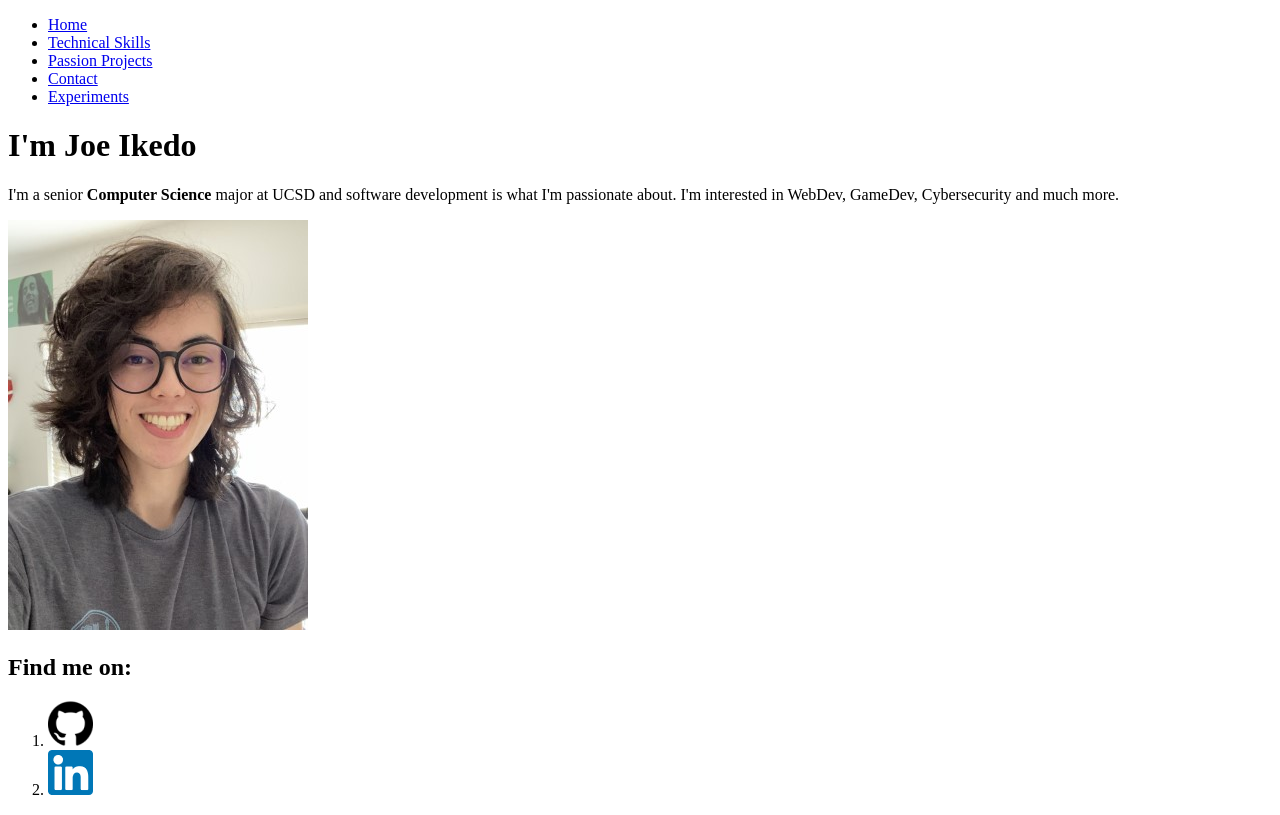
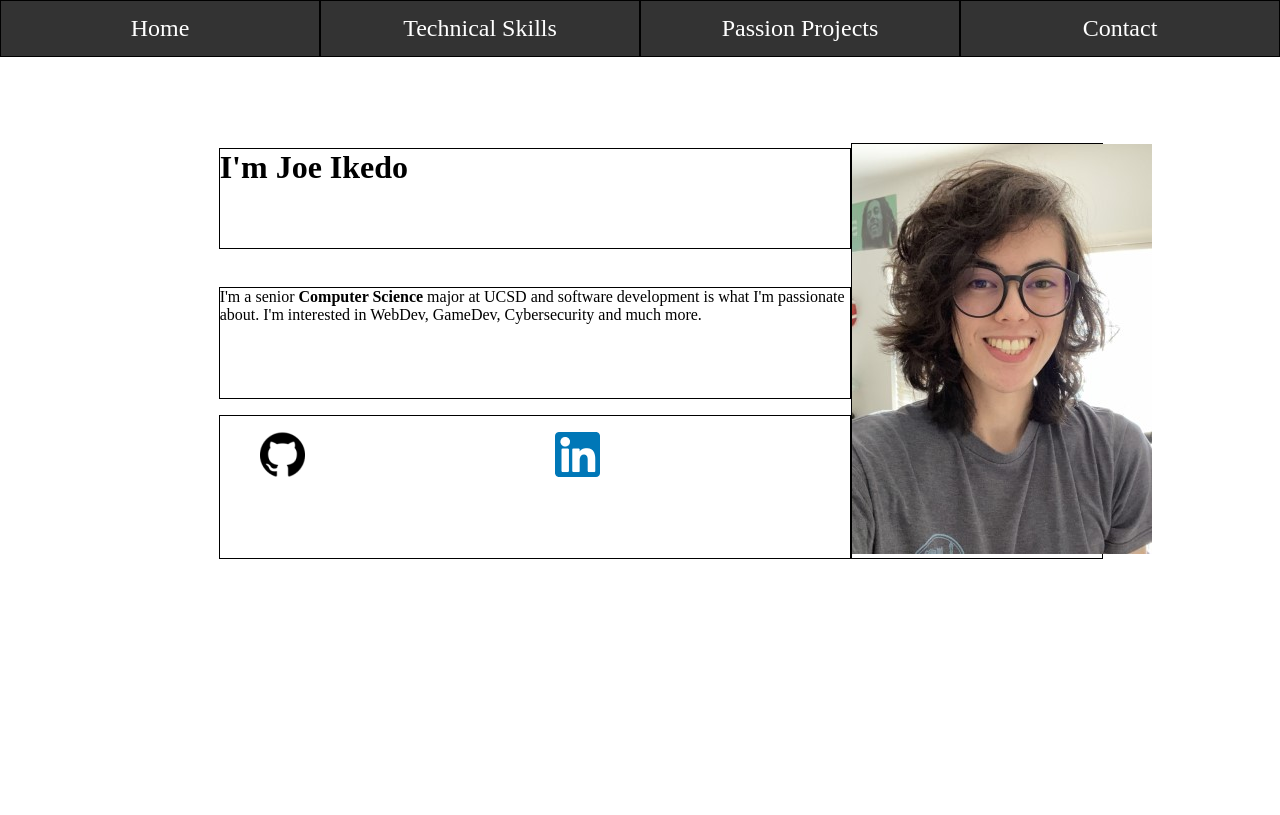
Before and after one commit to joeikedo/cse134-hw3, a plain HTML site: page index.html in a window 1280 px wide. Drawn offline with Linux system fonts and the light colour scheme.

Commit message:
working on grid

```diff
--- /dev/null
+++ b/defaultStyle.css
@@ -0,0 +1,114 @@
+:root{
+    --view-width-large: 1920px;
+    --view-width-medium: 1366px;
+    --view-width-small: 600px;
+}
+
+/* Nav Bar */
+
+nav{
+    position: fixed;
+    top: 0;
+    width: 100vw;
+    margin-left: -50vw;
+    left: 50%;
+    height: 60px;
+}
+
+#navigationList{
+    display: grid;
+    grid-template-columns: repeat(4, 1fr);
+}
+
+.navigationLink{
+    display: inline-block;
+    border: solid black 1px;
+}
+
+nav ul{
+    margin: 0;
+    padding: 0;
+    background-color: #333;
+}
+
+nav li a{
+    display: block;
+    color: white;
+    text-align: center;
+    padding: 14px 16px;
+    text-decoration: none;
+    font-size: 1.5rem;
+}
+
+nav li a:hover{
+    background-color: #111;
+}
+
+/* Home Page */
+
+#homeMainBlock{
+    display: grid;
+    grid-template-rows: repeat(3, 1fr);
+    grid-template-columns: repeat(3, 1fr);
+    margin-top: 10%;
+}
+
+#homeMainBlock > h1{
+    grid-row: 1;
+    grid-column: 1 / span 2;
+    margin-left: 25%;
+}
+
+#homeMainBlock > p{
+    grid-row: 2;
+    grid-column: 1 / span 2;
+    margin-left: 25%;
+}
+
+#homeMainBlock > picture{
+    grid-row: 1 / span 3;
+    grid-column: 3;
+    margin-right: 40%;
+    margin-top: 4%;
+}
+
+#socialMediaIcons{
+    grid-row: 3;
+    grid-column: 1 / span 2;
+    margin-left: 25%;
+}
+
+#socialMediaIcons > ol{
+    display: grid;
+    grid-template-columns: 1fr 1fr;
+    grid-template-rows: 1fr;
+}
+
+#socialMediaIcons li{
+    display: inline-block;
+}
+
+
+/* Technical Skills */
+
+main > * {
+    border: solid black 1px;
+}
+
+#skillsMainBlock{
+   margin-top: 65px;
+}
+
+
+/* Passion Projects */
+
+#passionMainBlock{
+    margin-top: 65px;
+}
+
+
+/* Contact */
+
+#contactMainBlock{
+    margin-top: 65px;
+}
--- a/index.html
+++ b/index.html
@@ -5,21 +5,21 @@
     <meta name="viewport" content="width=device-width, initial-scale=1.0">
     <title>Joe Ikedo's Homepage</title>
     <link rel="icon" href="media/computer_favicon.png" />
+    <link rel="stylesheet" href="defaultStyle.css" media="screen" type="text/css"/>
 </head>
 <body>
     <header>
         <nav>
-            <ul>
-                <li><a href="index.html">Home</a></li>
-                <li><a href="technicalSkills.html">Technical Skills</a></li>
-                <li><a href="passionProjects.html">Passion Projects</a></li>
-                <li><a href="contact.html">Contact</a></li>
-                <li><a href="experiments.html">Experiments</a></li>
+            <ul id="navigationList">
+                <li class="navigationLink"><a href="index.html">Home</a></li>
+                <li class="navigationLink"><a href="technicalSkills.html">Technical Skills</a></li>
+                <li class="navigationLink"><a href="passionProjects.html">Passion Projects</a></li>
+                <li class="navigationLink"><a href="contact.html">Contact</a></li>
             </ul>
         </nav>
     </header>
 
-    <main>
+    <main id="homeMainBlock">
         <h1>I'm Joe Ikedo</h1>
         <p>I'm a senior <strong>Computer Science</strong> major at UCSD and software development is what I'm passionate about.
             I'm interested in WebDev, GameDev, Cybersecurity and much more.</p>
@@ -27,10 +27,7 @@
             <source media="(orientation: portrait)" srcset="media/selfie.jpg">
             <img src="media/selfie.jpg" alt="Selfie">
         </picture>
-    </main>
-
-    <footer>
-        <h2>Find me on:</h2>
+        <div id="socialMediaIcons">
             <ol>
                 <li>
                     <a href="https://github.com/joeikedo">
@@ -43,7 +40,8 @@
                     </a>
                 </li>
             </ol>
-    </footer>
+        </div>
+    </main>
 
 </body>
 </html>
```
Also changed, not shown: contact.html (+7 -7 lines), passionProjects.html (+7 -7 lines), technicalSkills.html (+15 -8 lines). Lines whose indentation alone changed are shown as unchanged.
